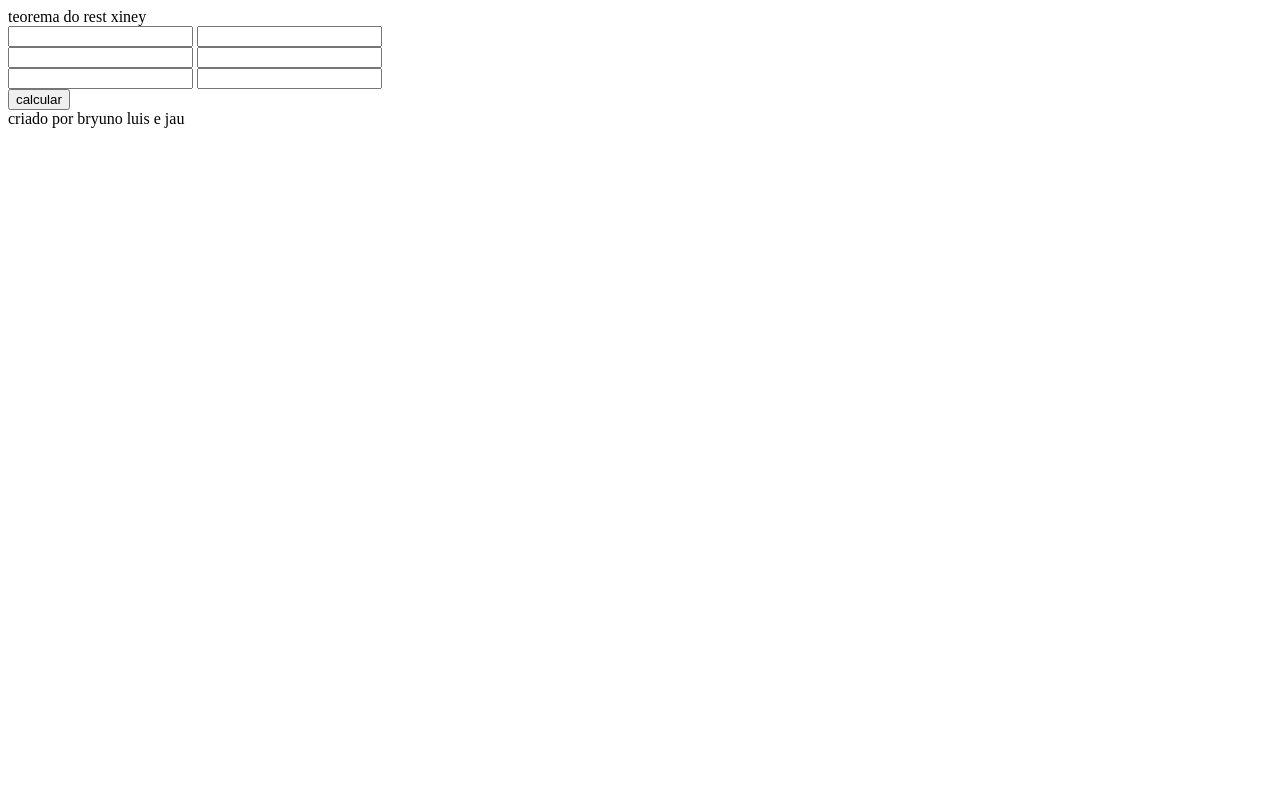
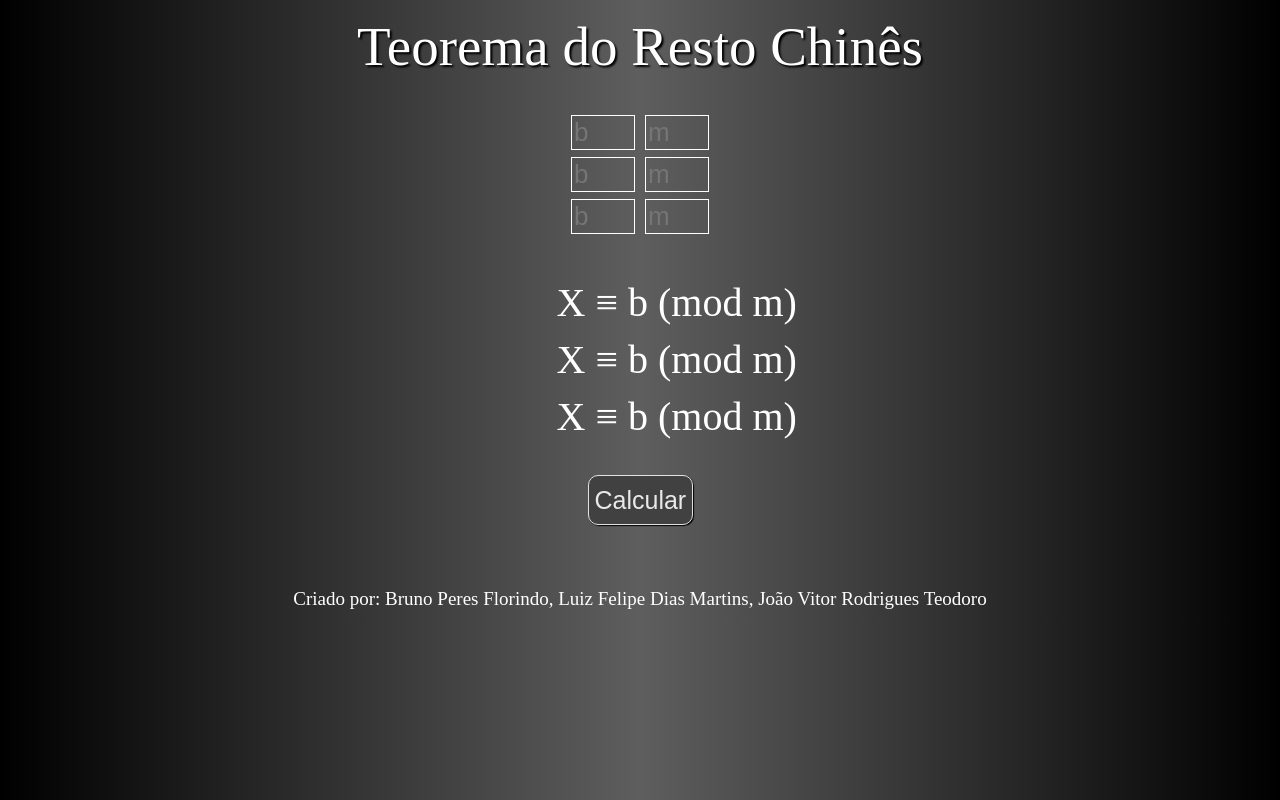
Before and after one commit to brunoperesfl/chinese-theorem-remainder, a plain HTML site: page index.html in a window 1280 px wide. Drawn offline with Linux system fonts and the light colour scheme.

Commit message:
pretty much all done

```diff
--- a/index.html
+++ b/index.html
@@ -5,38 +5,40 @@
     <meta charset="UTF-8">
     <meta http-equiv="X-UA-Compatible" content="IE=edge">
     <meta name="viewport" content="width=device-width, initial-scale=1.0">
-    <title>Document</title>
+    <title>Teorema do Resto Chinês</title>
 </head>
 <body>
-    <header>teorema do rest xiney</header>
+    <header>Teorema do Resto Chinês</header>
 
     <article>
-        <input onchange="atualizar1(this.value)" class="post-x-1" type="text">
-        <input onchange="atualizar1(this.value)" class="mod-1" type="text">
+        <input onchange="atualizar1(this.value)" class="post-x-1" type="text" placeholder="b">
+        <input onchange="atualizar1(this.value)" class="mod-1" type="text" placeholder="m">
         <br>
-        <input onchange="atualizar2(this.value)" class="post-x-2" type="text">
-        <input onchange="atualizar2(this.value)" class="mod-2" type="text">
+        <input onchange="atualizar2(this.value)" class="post-x-2" type="text" placeholder="b">
+        <input onchange="atualizar2(this.value)" class="mod-2" type="text" placeholder="m">
         <br>
-        <input onchange="atualizar3(this.value)" class="post-x-3" type="text">
-        <input onchange="atualizar3(this.value)" class="mod-3" type="text">
-
-        <div class="equacao-1"></div>
-        <div class="equacao-2"></div>
-        <div class="equacao-3"></div>
-
-        <button class="calc" onclick="calcular()">calcular</button>
+        <input onchange="atualizar3(this.value)" class="post-x-3" type="text" placeholder="b">
+        <input onchange="atualizar3(this.value)" class="mod-3" type="text" placeholder="m">
+        <div class="container">
+            <div class="equacao-1">X ≡ b (mod m)</div>
+            <div class="equacao-2">X ≡ b (mod m)</div>
+            <div class="equacao-3">X ≡ b (mod m)</div>
+        </div>
+        <button class="calc" onclick="calcular()">Calcular</button>
 
         <div class="x0"></div>
 
         <span class="psolucoes"></span>
-        <div class="solucoes"></div>
-
+        <div class="containersol">
+            <div class="solucoes"></div>
+            <div class="solucoes2"></div>
+        </div>
         <div class="eqgeral"></div>
     </article>
 
 
 
-<footer>criado por bryuno luis e jau</footer>
+<footer>Criado por: Bruno Peres Florindo, Luiz Felipe Dias Martins, João Vitor Rodrigues Teodoro</footer>
 
 
     <script src="script.js"></script>
--- a/script.js
+++ b/script.js
@@ -5,7 +5,6 @@ function mdc(n1, n2) { // calcula mdc, talvez deletar dps!!!!!!
     return mdc(n2, n1 % n2);
   }
 
-//antigo acima, testando novo abaixo
 
 //exemplo de sistema:
 /*
@@ -18,8 +17,7 @@ function mdc(n1, n2) { // calcula mdc, talvez deletar dps!!!!!!
 
 
 
-function calcInversoMod(a, m) // funcao q calcula o inverso modular
-{
+function calcInversoMod(a, m){ // funcao q calcula o inverso modular
   for(let x = 1; x < m; x++)
     if (((a % m) * (x % m)) % m == 1)
       return x;
@@ -63,14 +61,16 @@ let b1 = document.querySelector(".post-x-1").value
 let b2 = document.querySelector(".post-x-2").value
 let b3 = document.querySelector(".post-x-3").value
 
-//BUG \/
-//quando eu coloco outro valor sem atualizar a pagina, ele escreve a mais em baixo, CONSERTAR ISSO
 
 //mod m
 let m1 = document.querySelector(".mod-1").value
 let m2 = document.querySelector(".mod-2").value
 let m3 = document.querySelector(".mod-3").value
 
+if (b1 == "" || b2 == "" || b3 == "" || m1 == "" || m2 == "" || m3 == "") {
+  document.querySelector(".x0").innerHTML = "Campo obrigatório não preenchido!";
+
+}else{
 //M
 let mz1 = m2 * m3
 let mz2 = m1 * m3
@@ -115,38 +115,20 @@ document.querySelector(".x0").innerHTML = "x0 =  " +  resposta
 //achando a resposta, equacao final sera:
 // resposta + modresp * t
 //t = 1,2,3...
+if(document.querySelector(".solucoes").innerHTML != "" && document.querySelector(".solucoes2").innerHTML != ""){
+  document.querySelector(".solucoes").innerHTML = "";
+  document.querySelector(".solucoes2").innerHTML = "";
+}
 document.querySelector(".psolucoes").innerHTML = "Possíveis soluções:"
-for(let t = 0; t <= 5; t++){ // possiveis respostas
+for(let t = 0; t < 3; t++){ // possiveis respostas
   let finalresp = resposta + (modresp * t)
-  document.querySelector(".solucoes").innerHTML +=  finalresp  + '<br>'
-  console.log(finalresp)
+  document.querySelector(".solucoes").innerHTML += "Para t = "+ t+ ": " + finalresp  + '<br>'
+}
+for(let t = 3; t <= 5; t++){ // possiveis respostas
+  let finalresp = resposta + (modresp * t)
+  document.querySelector(".solucoes2").innerHTML += "Para t = "+ t+ ": " + finalresp  + '<br>'
 }
 
 //equacao geral:
-document.querySelector(".eqgeral").innerHTML = "Equação geral: <br>" + resposta + " + " + modresp + " * t"
-console.log("Equação final:")
-console.log(resposta + " + " + modresp + " * t")
-
-}
-
-
-
-
-
-
-
-
-
-
-
-
-
-
-/*
-function soma(){
-    let input1 = document.querySelector(".pre-x").value;
-    let input2 = document.querySelector(".post-x").value;
-
-    let result = parseInt(input1) + parseInt(input2);
-    document.querySelector(".equacao").innerHTML = input1;
-}*/
+document.querySelector(".eqgeral").innerHTML = "Equação geral: <br>" + resposta + " + " + modresp + " × t"
+}}
--- a/style.css
+++ b/style.css
@@ -0,0 +1,80 @@
+body{
+    color: white;
+    text-align: center;
+    background: linear-gradient(to right, #000000, rgb(94, 94, 94), black);
+    height: 100%;
+
+}
+
+header{
+    font-size: 55px;
+    text-shadow: 2px 2px 2px black;
+    margin: 15px 15px 30px 15px;
+}
+
+input{
+    width: 58px;
+    border: 1px solid white;
+    color: white;
+    background: transparent;
+    font-size: 26px;
+    margin: 7px 3px 0px 3px;
+}
+.equacao-1{
+    margin-top: 40px;
+}
+.equacao-1, .equacao-2, .equacao-3{
+    font-size: 40px;
+    padding: 5px;
+
+}
+.container{
+    display: flex;
+    justify-content: flex-start;
+    align-items: flex-start;
+    flex-direction: column;
+    margin: 0px 30% 0px 43%;
+}
+.calc{
+    margin-top: 30px;
+    width: 105px;
+    height: 50px;
+    text-align: center;
+    font-size: 25px;
+    border-radius: 10px;
+    border: 1px solid rgb(226, 226, 226);
+    color: rgb(233, 233, 233);
+    background-color:rgb(65, 65, 65);
+    box-shadow: 1px 1px 1px black;
+}
+.x0{
+    margin-top: 15px;
+    padding: 5px;
+    font-size: 40px;
+}
+footer{
+    margin-top: 3%;
+    font-size: 19px;
+}
+.psolucoes{
+    font-size: 30px;
+    text-shadow: 2px 2px 2px black;
+}
+.containersol{
+    display: flex;
+    justify-content: center;
+    align-items: center;
+    word-wrap: break-word;
+    font-size: 30px;
+    position: relative;
+}
+.solucoes{
+    margin-right: 40px;
+}
+.solucoes2{
+    margin-left: 40px;
+}
+.eqgeral{
+    margin-top: 20px;
+    font-size: 40px;
+}
```
Lines whose indentation alone changed are shown as unchanged.
